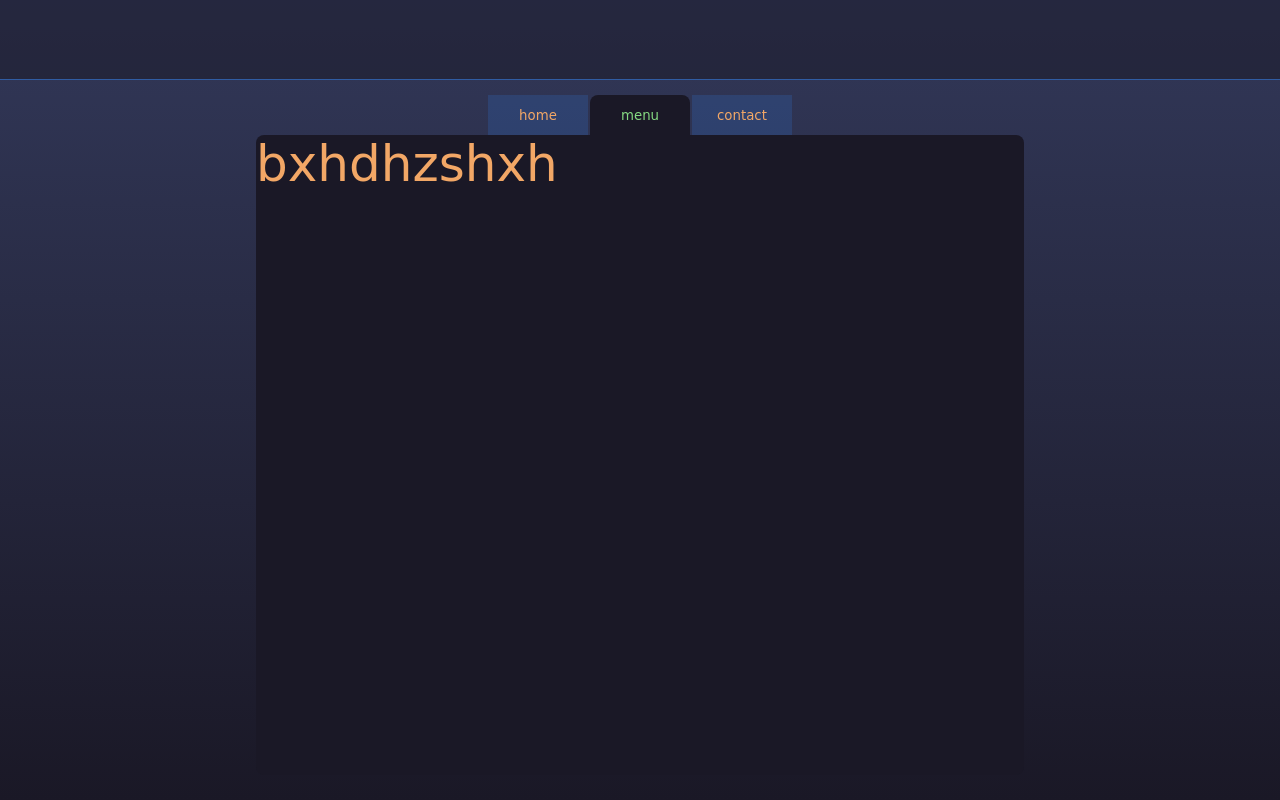
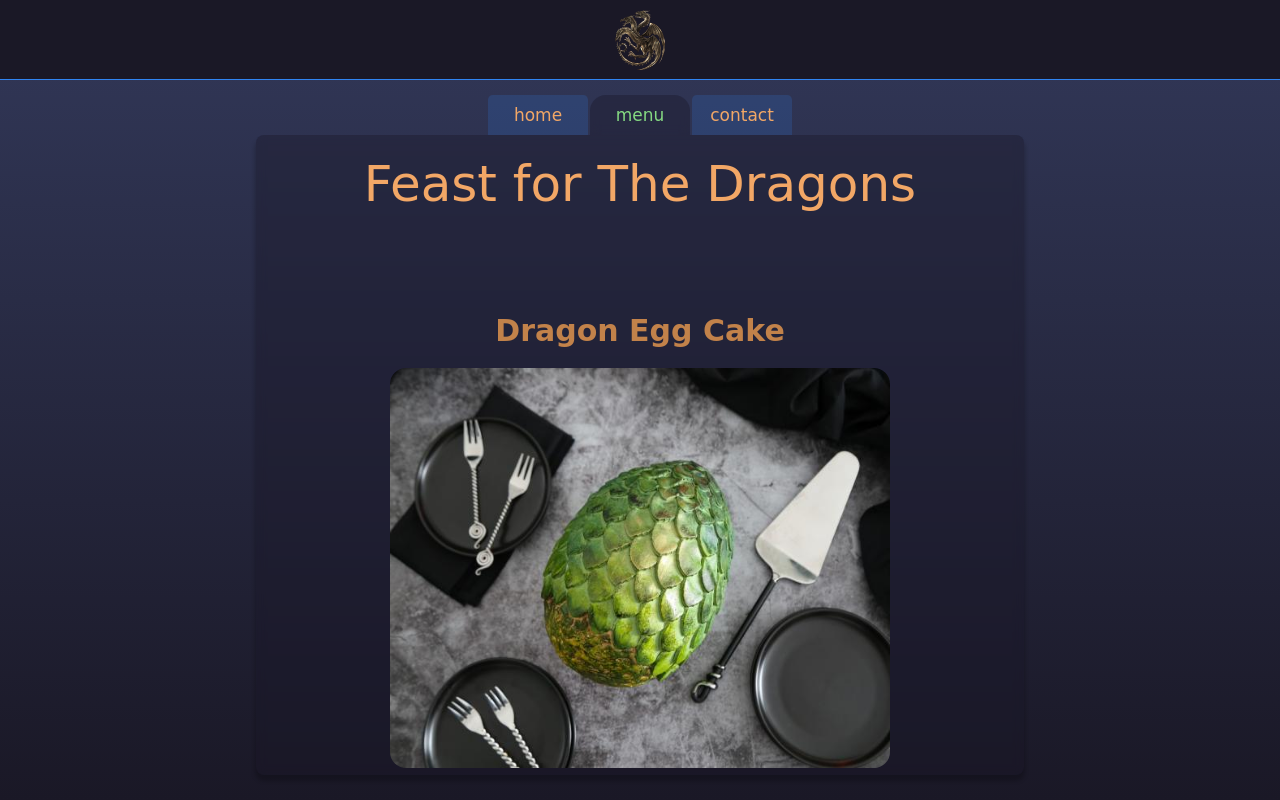
Before and after one commit to 47018rohit/Project_restaurant-page, a website built with webpack: page dist/index.html in a window 1280 px wide. Both pictures are taken after a click on the button "menu". Built offline with nearby package versions, Linux system fonts and the light colour scheme; a web font is replaced by a local one.

Commit message:
first prototype, later include objects/class

```diff
--- a/src/index.js
+++ b/src/index.js
@@ -1,5 +1,10 @@
 import _, { bind } from 'lodash';
 import './style.css';
+import icon from './img/icon.png'
+import { homeContent} from './modules/home.js';
+import { menuContent } from './modules/menu.js';
+import { contactContent} from './modules/contact.js';
+
 
 const container = document.querySelector('#content')
 const tabContainer = document.querySelector('.tab-container')
@@ -8,6 +13,11 @@ const panels = document.querySelectorAll('.tab-content')
 const header = document.createElement('div');
 header.classList.add('header');
 container.insertBefore(header, tabContainer)
+
+const myIcon = document.createElement('img')
+myIcon.setAttribute('src' , icon);
+header.append(myIcon)
+
 
 tabs.forEach(e => e.addEventListener('click', ()=>{
     const target = document.querySelector(e.dataset.tabTarget);
@@ -26,6 +36,6 @@ tabs.forEach(e => e.addEventListener('click', ()=>{
 }))
 
 
-function showContent(e){
-
-}
+homeContent();
+menuContent()
+contactContent();
--- /dev/null
+++ b/src/modules/contact.js
@@ -0,0 +1,16 @@
+import github from '../img/GitHub.png'
+
+export function contactContent(){
+    const contactPanel = document.querySelector('#contact')
+    const message = document.createElement('h4')
+    message.textContent = "Send Ravens to DragonStone";
+
+    const repoLink = document.createElement('a')
+    repoLink.setAttribute('href' , "https://github.com/hakkanoodles/Project_restaurant-page.git")
+
+    const messageImage = document.createElement('img');
+    messageImage.setAttribute('src', github );
+    repoLink.append(messageImage)
+
+    contactPanel.append(message,repoLink);
+}
--- /dev/null
+++ b/src/modules/home.js
@@ -0,0 +1,16 @@
+
+export function homeContent(){
+    const homePanel = document.querySelector('#home')
+    const about = document.createElement('h3')
+    about.textContent = "about"
+    const welcome = document.createElement('h6')
+    welcome.textContent = `Welcome to`;
+    const welcome2 = document.createElement('h1')
+    welcome2.textContent = `House Targaryen Café`;
+    const aboutContent = document.createElement('h6')
+    aboutContent.textContent = "House of Dragon Themed Cafe"
+
+    homePanel.append(welcome,welcome2,about,aboutContent);
+
+    return homePanel;
+}
--- /dev/null
+++ b/src/modules/menu.js
@@ -0,0 +1,37 @@
+import dragonEgg from '../img/dragon-egg-cake.jpeg'
+import porkThrone from '../img/pork-throne.jpeg'
+import meatPie from '../img/meat-pie.jpeg'
+
+export function menuContent(){
+    const menuPanel = document.querySelector('#menu')
+
+    const title = document.createElement('div');
+    title.textContent = "Feast for The Dragons"
+
+    const item1Box = document.createElement('div');
+    const item1 = document.createElement('h3')
+    item1.textContent = "Dragon Egg Cake";
+    const item1Image = document.createElement('img');
+    item1Image.setAttribute('src', dragonEgg );
+    item1Box.append(item1,item1Image);
+
+
+    const item2Box = document.createElement('div');
+    const item2 = document.createElement('h3')
+    item2.textContent = "Pork Throne";
+    const item2Image = document.createElement('img');
+    item2Image.setAttribute('src', porkThrone );
+    item2Box.append(item2,item2Image);
+
+
+    const item3Box = document.createElement('div');
+    const item3 = document.createElement('h3')
+    item3.textContent = "Meat Pie";
+    const item3Image = document.createElement('img');
+    item3Image.setAttribute('src', meatPie );
+    item3Box.append(item3,item3Image);
+
+    menuPanel.append(title,item1Box,item2Box,item3Box);
+
+    return menuPanel;
+}
--- a/src/style.css
+++ b/src/style.css
@@ -13,7 +13,7 @@
     border-radius: 1rem;
 }
 ::-webkit-scrollbar-thumb:hover{
-    background-image: linear-gradient(0deg, rgba(255, 255, 255, 0.484), rgba(0, 0, 0, 0.193));
+    background-image: linear-gradient(0deg, rgba(255, 255, 255, 0.193), rgba(0, 0, 0, 0.193));
 }
 
 *{
@@ -25,18 +25,20 @@
 }
 
 #content{
+    position: absolute;
     background-image: linear-gradient(0deg, #1A1826, #323859);
     width:100vw; height: 100vh;
     display: flex; flex-direction: column;
     background-size: cover;
     align-items: center;
+    overflow: auto;
 }
 .header{
     margin-top: 0px;
     height: 10%; width: 100%;
     background-color: #1A1826;
-    opacity: 50%;
     border-bottom: 1px solid #3084F2;
+    display: flex;
 }
 .tab-container{
     margin-top: 15px;
@@ -54,18 +56,22 @@ button{
     text-align: center;
     box-sizing: border-box;
     border: none;
-
+    border-top-left-radius:0.3rem ;
+    border-top-right-radius:0.3rem ;
+    font-size: 17px;
 }
 button:hover{
     cursor: pointer;
     background-color: #323859;
+
 }
 
 button.active{
-    background-color: #1A1826;
-    border-top-left-radius:0.5rem ;
-    border-top-right-radius:.5rem ;
+    background-color: #1A18265e;
+    border-top-left-radius:1rem ;
+    border-top-right-radius:1rem ;
     color:#85D982 ;
+    backdrop-filter: blur(5px);
 }
 
 .details{
@@ -75,13 +81,55 @@ button.active{
 
 [data-tab-content]{
     height: 100%; width: 60%;
+    min-width: 400px;
     overflow: auto;
+    text-align: center;
+    padding: 20px;
+    box-sizing: border-box;
     font-size: 50px;
-    background-color: #1A1826;
+    background-color: #1A18265e;
     margin: 0 auto;
     display: none;
     border-radius: .5rem;
+    box-shadow: 0px 5px 4px 1px rgba(0, 0, 0, 0.228);
+    backdrop-filter: blur(5px);
 }
 .active[data-tab-content]{
     display:block;
 }
+
+[src]{
+    width: 50px;
+    height: 60px;
+    margin: 10px auto;
+    opacity: 100%;
+}
+
+h1{
+    margin-top: 20px;
+    font-size: 50px;
+}
+h3{
+    margin-top: 100px;
+    font-size: 30px;
+    color: #c2824a;
+}
+h6{
+    margin-top: 50px;
+    font-size: 20px;
+}
+h4{
+    margin-top: 200px;
+}
+
+.details>.tab-content>div>img{
+    margin-top: 20px;
+    width: 500px; height: 400px;
+    border-radius: 1rem;
+}
+
+
+#contact>a>img{
+    margin-top: 200px;
+    width:100px; height:100px;
+}
```
Also changed, not shown: dist/5ca94a7c296c0e58e761.jpeg (added), dist/5de0643bf1bbf77878ff.png (added), dist/72ac42aa1b710a15b549.png (added), dist/b4d0d26b03bfdbb16db5.jpeg (added), dist/b90ba61f9338ac325243.jpeg (added), dist/index.html, src/img/GitHub.png (added), src/img/dragon-egg-cake.jpeg (added), src/img/homeImage.png (added), src/img/icon.png (added), src/img/meat-pie.jpeg (added), src/img/pork-throne.jpeg (added), src/tab.js (deleted), 1 other file.
